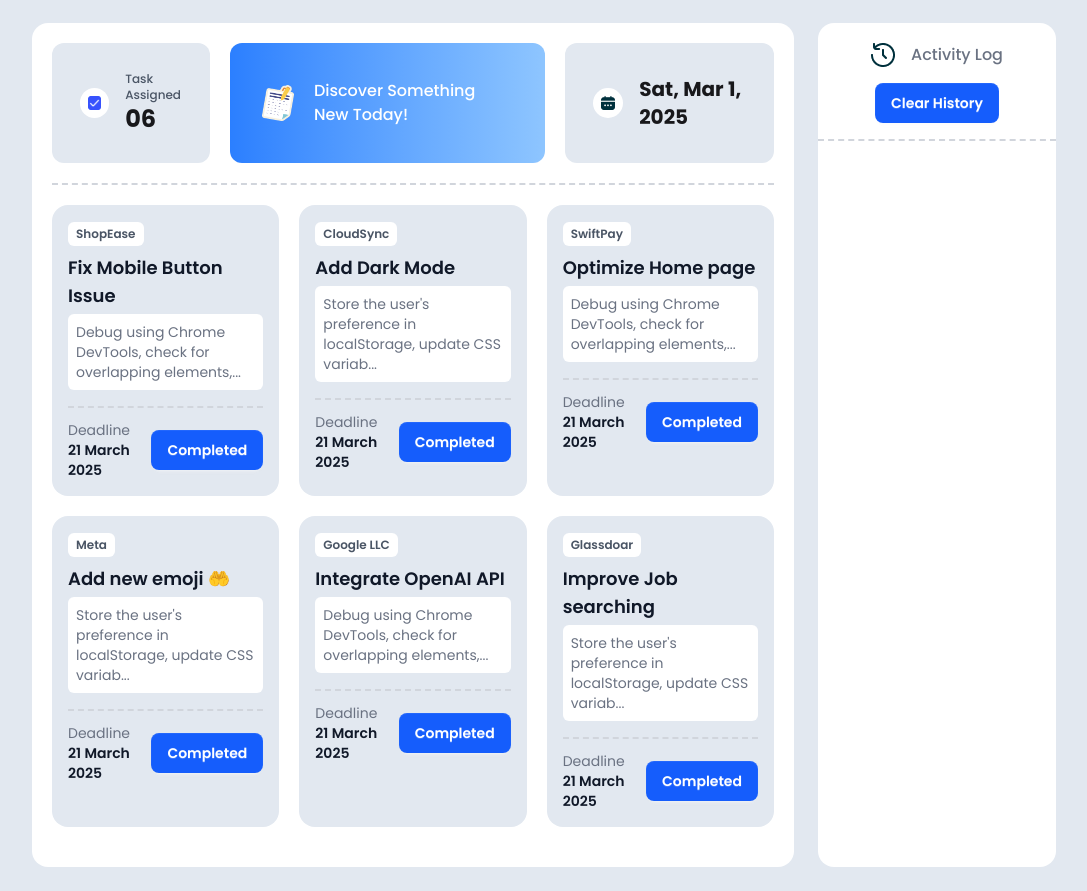
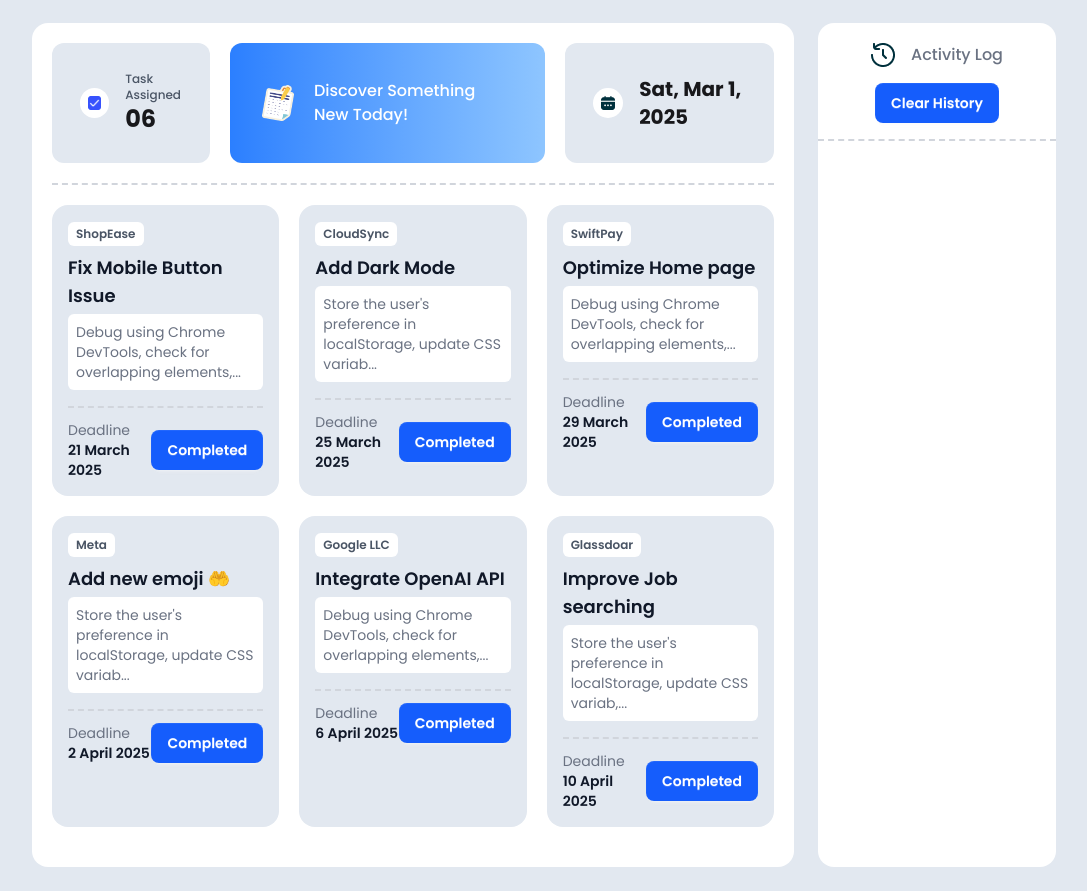
Before and after one commit to Purab2001/A5-Dev-Board, a plain HTML site: page index.html in a window 1280 px wide. Shown: the part 113-1004 px from the top of the page, without its empty margins (96-1183 px from the left). Drawn offline with nearby package versions, Linux system fonts and the light colour scheme.

Commit message:
Complete

```diff
--- a/index.html
+++ b/index.html
@@ -109,7 +109,7 @@
             <div class="mt-4 flex justify-between items-center border-t-2 border-dashed border-gray-300 pt-3">
               <div class="text-gray-500 text-sm">
                 <p>Deadline</p>
-                <p class="text-gray-900 font-semibold">21 March 2025</p>
+                <p class="text-gray-900 font-semibold">25 March 2025</p>
               </div>
               <button class="taskButton btn rounded-lg bg-blue-600 text-white border-none hover:bg-blue-700">Completed</button>
             </div>
@@ -128,7 +128,7 @@
             <div class="mt-4 flex justify-between items-center border-t-2 border-dashed border-gray-300 pt-3">
               <div class="text-gray-500 text-sm">
                 <p>Deadline</p>
-                <p class="text-gray-900 font-semibold">21 March 2025</p>
+                <p class="text-gray-900 font-semibold">29 March 2025</p>
               </div>
               <button class="taskButton btn rounded-lg bg-blue-600 text-white border-none hover:bg-blue-700">Completed</button>
             </div>
@@ -147,7 +147,7 @@
             <div class="mt-4 flex justify-between items-center border-t-2 border-dashed border-gray-300 pt-3">
               <div class="text-gray-500 text-sm">
                 <p>Deadline</p>
-                <p class="text-gray-900 font-semibold">21 March 2025</p>
+                <p class="text-gray-900 font-semibold">2 April 2025</p>
               </div>
               <button class="taskButton btn rounded-lg bg-blue-600 text-white border-none hover:bg-blue-700">Completed</button>
             </div>
@@ -166,7 +166,7 @@
             <div class="mt-4 flex justify-between items-center border-t-2 border-dashed border-gray-300 pt-3">
               <div class="text-gray-500 text-sm">
                 <p>Deadline</p>
-                <p class="text-gray-900 font-semibold">21 March 2025</p>
+                <p class="text-gray-900 font-semibold">6 April 2025</p>
               </div>
               <button class="taskButton btn rounded-lg bg-blue-600 text-white border-none hover:bg-blue-700">Completed</button>
             </div>
@@ -180,12 +180,12 @@
               Improve Job searching
             </h2>
             <p class="text-gray-500 text-sm mt-1 bg-white p-2 rounded-md">
-              Store the user's preference in localStorage, update CSS variab...
+              Store the user's preference in localStorage, update CSS variab,...
             </p>
             <div class="mt-4 flex justify-between items-center border-t-2 border-dashed border-gray-300 pt-3">
               <div class="text-gray-500 text-sm">
                 <p>Deadline</p>
-                <p class="text-gray-900 font-semibold">21 March 2025</p>
+                <p class="text-gray-900 font-semibold">10 April 2025</p>
               </div>
               <button class="taskButton btn rounded-lg bg-blue-600 text-white border-none hover:bg-blue-700">Completed</button>
             </div>
```
